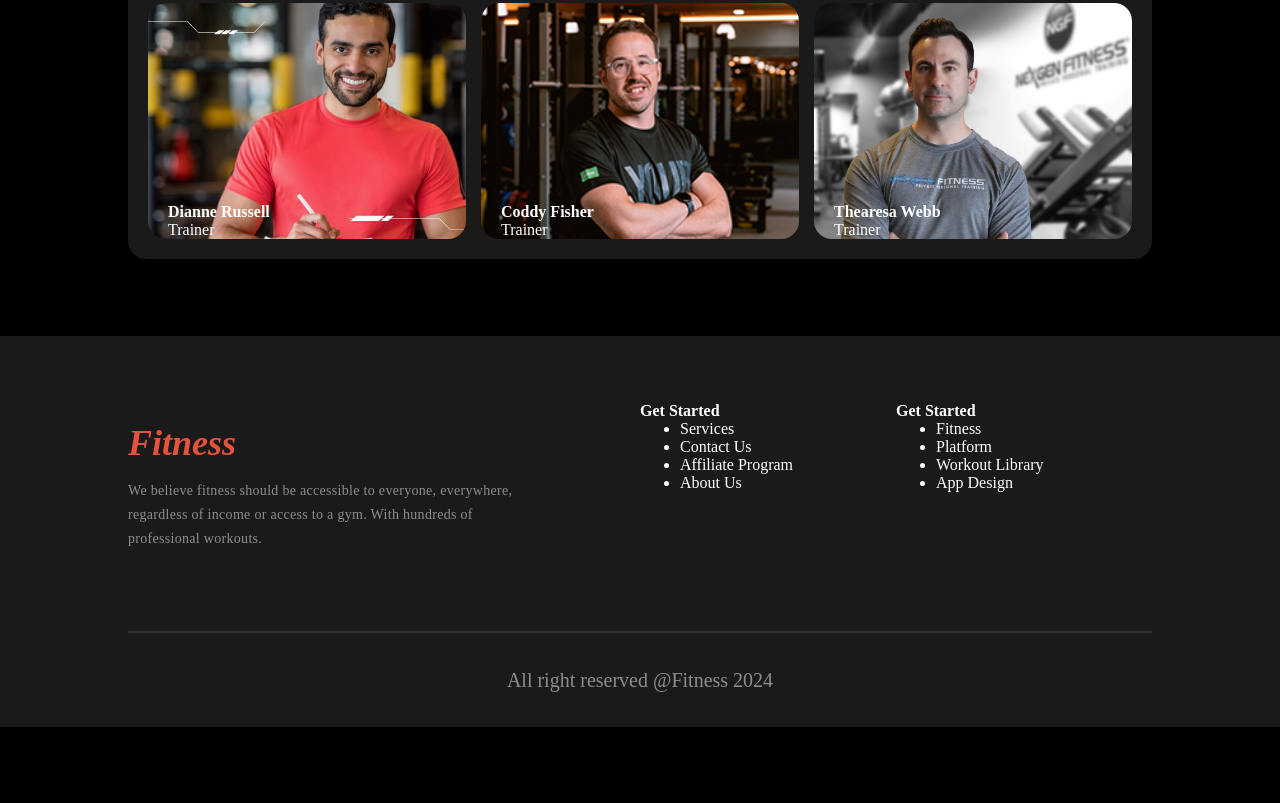
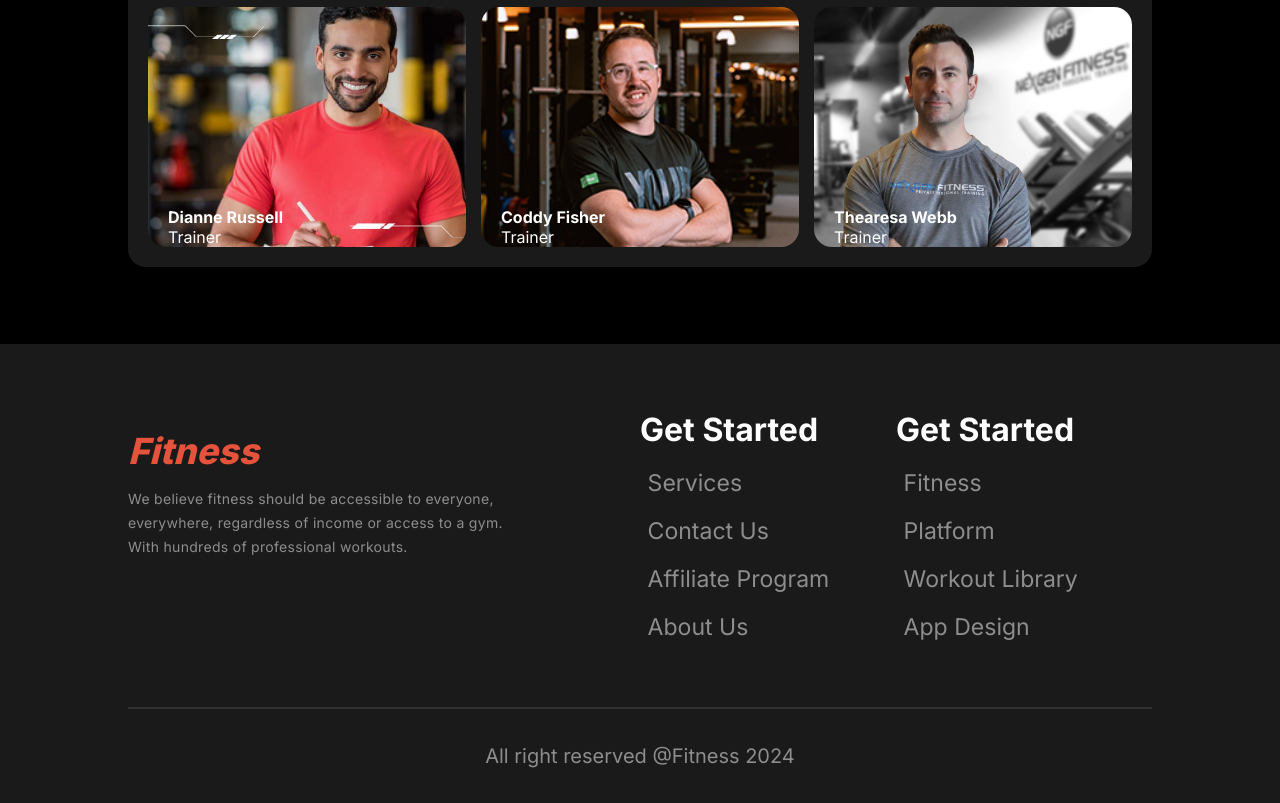
Before and after one commit to NaziaIslam2024/Fitness-Assignment, a plain HTML site: page index.html in a window 1280 px wide. Shown: the part 2943-3746 px from the top of the page. Before the commit the page ends 3670 px from the top, so only its background shows below. Drawn offline with Linux system fonts and the light colour scheme; a web font is replaced by a local one.

Commit message:
desktop version has completed

```diff
--- a/style.css
+++ b/style.css
@@ -1,4 +1,4 @@
-/* @import url('https://fonts.googleapis.com/css2?family=Inter:wght@100..900&display=swap');
+ @import url('https://fonts.googleapis.com/css2?family=Inter:wght@100..900&display=swap');
 .inter-font {
     font-family: "Inter", sans-serif;
     font-optical-sizing: auto;
@@ -6,7 +6,7 @@
 @font-face{
     font-family: miama;
     src: url('images/Miama.otf');
-} */
+}
 *{
     margin: 0px;
 }
@@ -347,6 +347,21 @@ footer{
     font-size: 0.875rem;
     font-weight: 400;
 }
+.footer-menu > ul{
+    list-style: none;
+}
+.footer-menu > h4{
+    font-size: 2rem;
+    font-weight: 700;
+}
+.footer-menu > ul > li{
+    color: rgba(255, 255, 255, 0.5);
+    font-size: 1.44rem;
+    font-weight: 400;
+    text-align: left;
+    margin-top: 20px;
+    margin-left: -15%;
+}
 .reserved-footer{
     text-align: center;
     color: rgba(255, 255, 255, 0.5);
```
